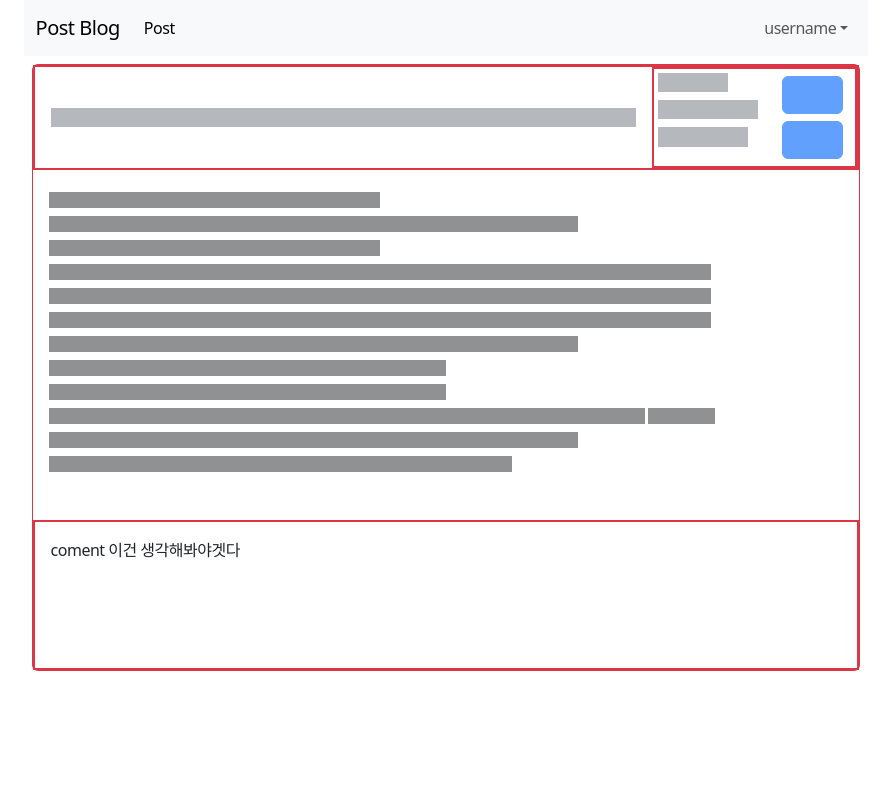
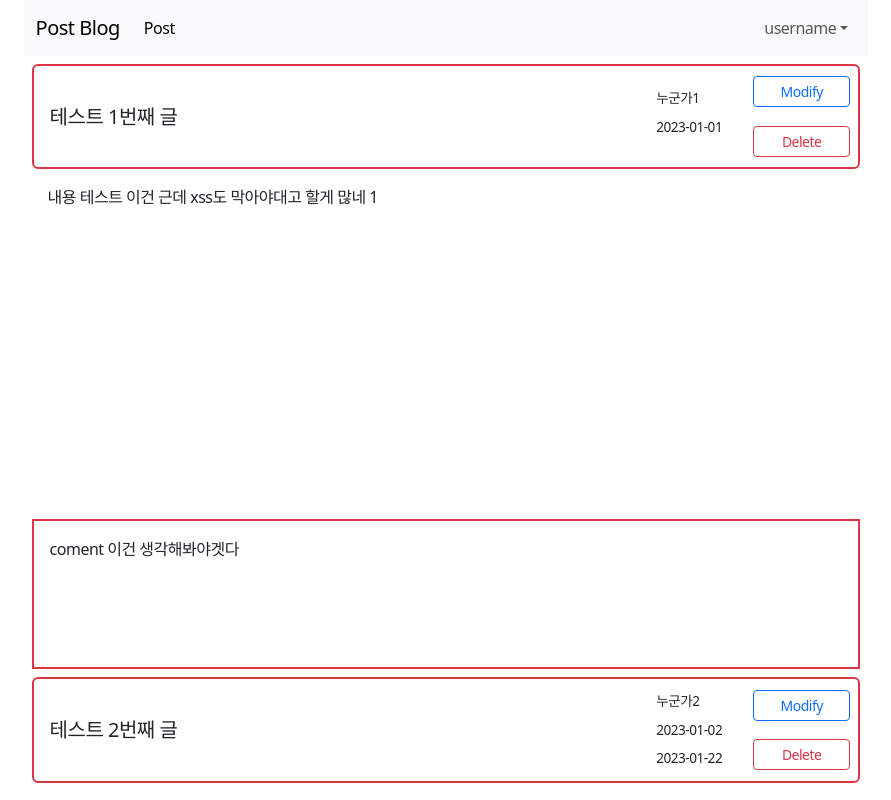
Before and after one commit to mothership2002/sample-fullstack, a React (Create React App) app in the folder react-client/: page / in a window 1280 px wide. Shown: the top 800 px of the page, without its empty margins (194-1085 px from the left). Built offline with nearby package versions, Linux system fonts and the light colour scheme.

Commit message:
랜더링에 대한 고민

```diff
--- a/react-client/src/assets/css.css
+++ b/react-client/src/assets/css.css
@@ -31,3 +31,12 @@
   min-width: 75px;
   text-align: center;
 }
+
+.created-info {
+  font-size: .85rem !important;
+}
+
+.title {
+  font-size: 1.25rem !important;
+  min-width: 75%;
+}
--- a/react-client/src/component/Post.js
+++ b/react-client/src/component/Post.js
@@ -2,8 +2,6 @@ import React, { useEffect, useState } from 'react'
 import { Button, Placeholder } from 'react-bootstrap';
 
 const Post = () => {
-  const boardCss = 'border border-danger border-2'
-
   ///////////////////////////sample data///////////////////////////////////////
   const sampleSync = (ms) => {
     return new Promise((resolve) => {
@@ -15,7 +13,7 @@ const Post = () => {
 
   const temp = () => {
     const array = [];
-    for (let a = 1; a < 11; a++) {
+    for (let a = 1; a < 6; a++) {
       if (a % 2 == 1) {
         array.push(
           {
@@ -24,7 +22,9 @@ const Post = () => {
             postContent: '내용 테스트 이건 근데 xss도 막아야대고 할게 많네 ' + a,
             createdAt: '2023-01-0' + a,
             creater: '누군가' + a,
-            modifiedAt: null
+            modifiedAt: null,
+            titleKey: 'titleKey',
+            contentKey: 'contentKey',
           }
         )
       }
@@ -36,7 +36,9 @@ const Post = () => {
             postContent: '내용 테스트 이건 근데 xss도 막아야대고 할게 많네 ' + a,
             createdAt: '2023-01-0' + a,
             creater: '누군가' + a,
-            modifiedAt: '2023-01-2' + a
+            modifiedAt: '2023-01-2' + a,
+            titleKey: 'titleKey',
+            contentKey: 'contentKey',
           }
         )
       }
@@ -46,7 +48,7 @@ const Post = () => {
 
   // 이걸 무한스크롤 형식으로 사용할려면 함수로 빼야함
   const selectPostList = async (startPage = 1, count = 10) => {
-    const data = await sampleSync(99999);
+    const data = await sampleSync(1);
     setPostList(preList => [...preList, ...data]);
   }
   ///////////////////////////sample data///////////////////////////////////////
@@ -57,6 +59,11 @@ const Post = () => {
     selectPostList();
   }, [])
 
+  /** 플레이스 홀더 생성
+   *
+   * @param {길이} random
+   * @returns placeholder component
+   */
   const randomPlaceholder = (random) => {
     return Array.from({ length: random }).map((_, index) => {
       return createPlaceholder();
@@ -72,47 +79,65 @@ const Post = () => {
     )
   }
 
-  const randeringContent = (element, index = null) => {
+  const PlaceholderObject = (id) => {
+    return {
+      postId: 'pk'+ id,
+      postTitle: randomPlaceholder(2),
+      creater: <Placeholder xs={7} bg='secondary' size='lg' />,
+      createdAt: <Placeholder xs={10} bg='secondary' size='lg'/>,
+      modifiedAt: <Placeholder xs={9} bg='secondary' size='lg' />,
+      buttonArea: (
+        <>
+          <Placeholder.Button xs={10} aria-hidden='true' variant='outline-primary' />
+          <Placeholder.Button xs={10} aria-hidden='true' variant='outline-danger'/>
+        </>
+      ),
+      postContent: randomPlaceholder((4 + Math.random()) * 3),
+      titleKey: 'titleKey',
+      contentKey: 'contentKey',
+    }
+  }
+
+
+  const ContentComponent = (element) => {
     return (
-      <div className={boardCss + 'opacity-50 d-flex flex-column m-2 rounded'} style={{ minHeight: '500px' }} key={index}>
-        <div className={boardCss + ' d-flex justify-content-md-between'} style={{ maxHeight: '6.58rem' }}>
-          <div style={{minWidth:'75%'}} className='d-inline-flex p-3 align-items-md-center flex-md-wrap'>
-            {element ? element.postTitle : <Placeholder xs={12} bg="secondary" size='lg'/>}
+      <div className={'d-flex flex-column m-2'} style={{ minHeight: '500px' }} key={element.postId}>
+        <div className={'border border-danger border-2 d-flex justify-content-md-between rounded'}
+          style={{ maxHeight: '6.58rem' }} key={element.titleKey}>
+          <div className='d-inline-flex p-3 align-items-md-center flex-md-wrap title'>
+            {element.postTitle}
           </div>
-          <div className={boardCss + ' d-inline-flex flex-md-column flex-md-wrap'}
-            style={{minWidth: '25%'}}>
-            <div className='d-inline-flex p-1 align-items-md-center' style={{minWidth:'40%'}}>
-              {element ? element.creater :  <Placeholder xs={7} bg="secondary" size='lg'/> }
+          <div className={'d-inline-flex flex-md-column flex-md-wrap'} style={{ minWidth: '25%' }}>
+            <div style={{minWidth:'40%', maxWidth:'50%', height:'100%'}} className='text-wrap d-flex flex-column justify-content-center'>
+              <div className='d-inline-flex p-1 align-items-md-center text-wrap fw-lighter created-info'>
+                {element.creater}
+              </div>
+              <div className='d-inline-flex p-1 align-items-md-center text-wrap created-info fw-lighter'>
+                {element.createdAt}
+              </div>
+              <div className='d-inline-flex p-1 align-items-md-center created-info fw-lighter'>
+                {element.modifiedAt}
+              </div>
             </div>
-            <div className='d-inline-flex p-1 align-items-md-center'>
-              {element ? element.createdAt :  <Placeholder xs={10} bg="secondary" size='lg'/> }
-            </div>
-            <div className='d-inline-flex p-1 align-items-md-center'>
-              {element ? element.createdAt :  <Placeholder xs={9} bg="secondary" size='lg'/> }
-            </div>
-            <div className='d-inline-flex flex-column justify-content-md-evenly' style={{ minHeight: '100%' }}>
-              {element ?
+            <div className='d-inline-flex flex-column justify-content-md-evenly ' style={{ minHeight: '100%', minWidth:'50%' }}>
+              {element.buttonArea ?
+                element.buttonArea :
                 <>
-                  <Button variant="outline-primary" size='sm'>
+                  <Button bsPrefix='btn btn-outline-primary btn-sm m-2'>
                     Modify
                   </Button>
-                  <Button variant='outline-danger' size='sm'>
+                  <Button bsPrefix='btn btn-outline-danger btn-sm m-2'>
                     Delete
                   </Button>
-                </>
-                :
-                <>
-                  <Placeholder.Button xs={10} aria-hidden="true"/>
-                  <Placeholder.Button xs={10} aria-hidden="true"/>
                 </>
               }
             </div>
           </div>
         </div>
-        <div style={{minHeight:'350px'}} className='p-3'>
-          {element ? element.postContent : randomPlaceholder( (4 + Math.random()) * 3)}
+        <div style={{minHeight:'350px'}} className='p-3' key={element.contentKey}>
+          {element.postContent}
         </div>
-        <div className={'p-3 ' + boardCss} style={{minHeight:'150px'}}>
+        <div className={'p-3 border border-danger border-2'} style={{minHeight:'150px'}}>
           coment 이건 생각해봐야겟다
         </div>
       </div>
@@ -120,14 +145,9 @@ const Post = () => {
   }
 
   return (
-    <>
-      {/* {
-        postList.map((element, index) => {
-          return (randeringContent(element, index))
-        })
-      } */}
-      {randeringContent(null, null)}
-    </>
+    postList.map((element) => {
+      return (ContentComponent(element))
+    })
   )
 }
 
```
